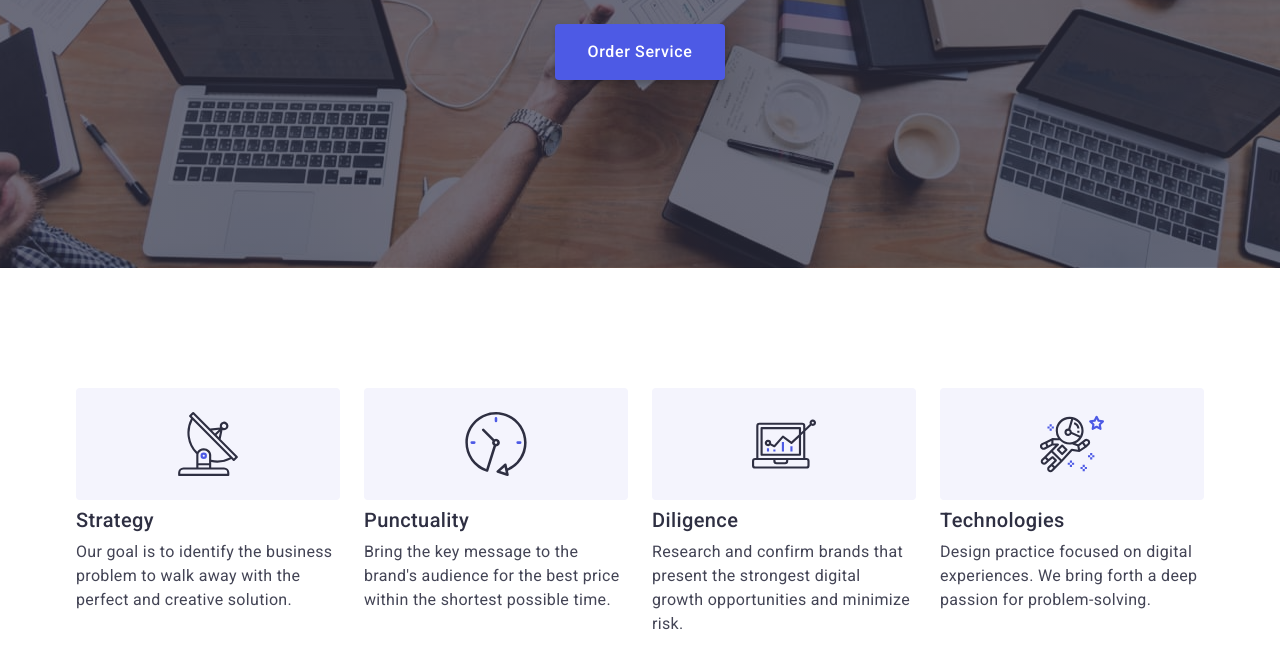
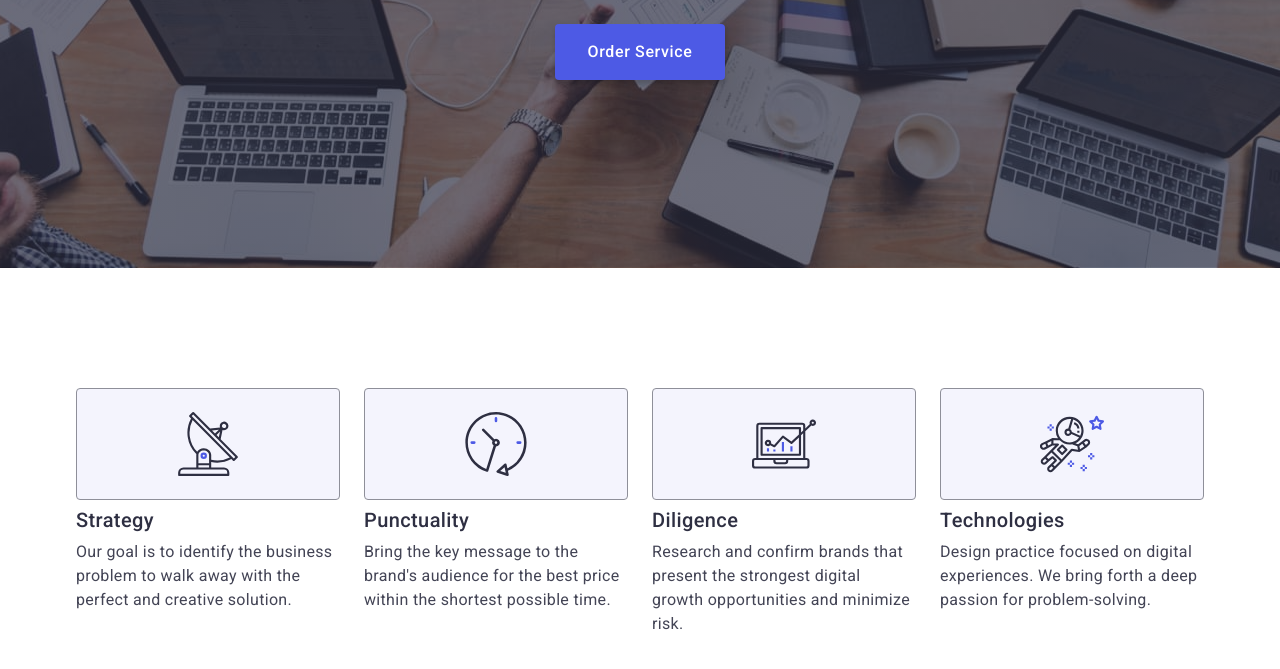
Before and after one commit to IrenaM7/home-work04, a plain HTML site: page index.html in a window 1280 px wide. Shown: the part 405-1074 px from the top of the page. Drawn offline with nearby package versions, Linux system fonts and the light colour scheme.

Commit message:
Update styles.css

```diff
--- a/css/styles.css
+++ b/css/styles.css
@@ -232,6 +232,7 @@ ul{
   background-color:var(--cloud-light);
 
   border-radius: 4px;
+  border: 1px solid var(--light-slate-subtle-text);
   margin-bottom: 8px;
   width: 264px;
   height: 112px;
```
